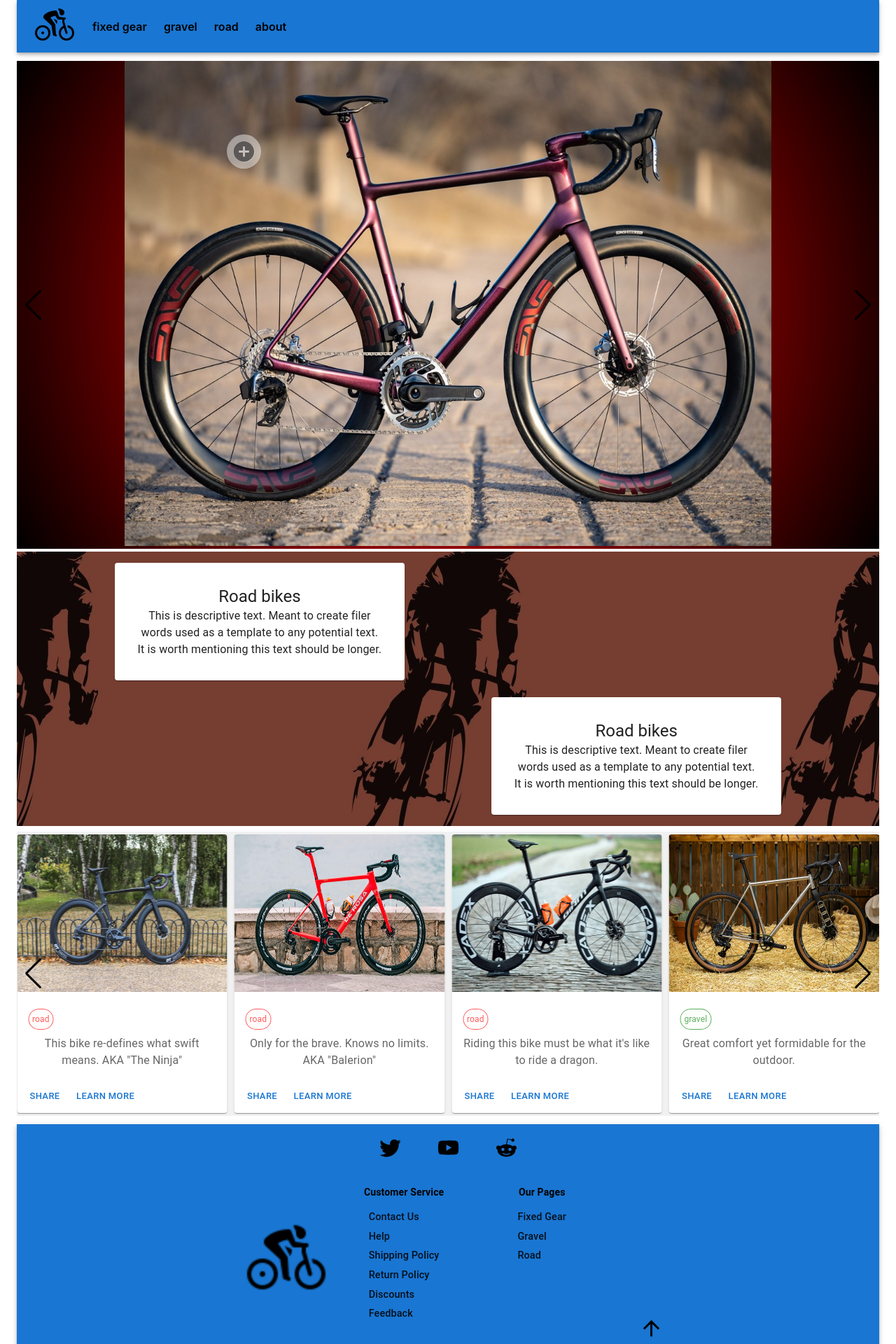
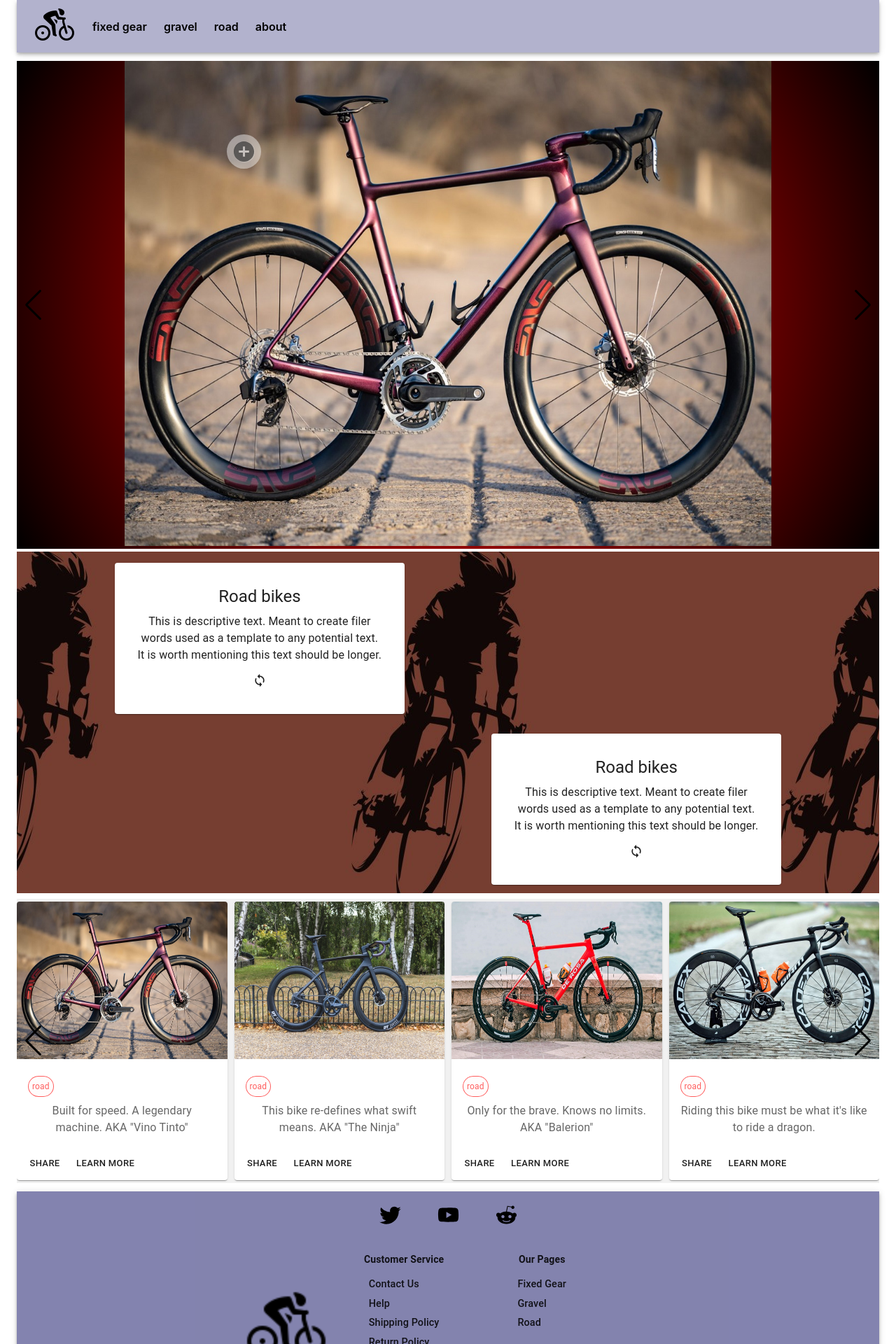
Before and after one commit to samouchka1/coolbikes, a React (Create React App) app: page /road in a window 1280 px wide. Before the commit this address led to /road#road2. Shown: the top 1920 px of the page at 70% size. Built offline with nearby package versions, Linux system fonts and the light colour scheme.

Commit message:
styles edit

```diff
--- a/src/App.css
+++ b/src/App.css
@@ -47,7 +47,7 @@
 
 /*color test*/
 .colorTest {
-  color: #e0e0e074;
+  color: #3c3c7f64;
 }
 
 /* parallax image */
@@ -80,6 +80,11 @@
 .fade-out {
 	-webkit-animation: fade-out .35s ease-out both;
 	        animation: fade-out .35s ease-out both;
+}
+
+.flip-horizontal-bottom {
+	-webkit-animation: flip-horizontal-bottom 0.4s cubic-bezier(0.455, 0.030, 0.515, 0.955) both;
+	        animation: flip-horizontal-bottom 0.4s cubic-bezier(0.455, 0.030, 0.515, 0.955) both;
 }
 
 
@@ -215,3 +220,30 @@
           opacity: 0;
         }
       }
+
+
+/**
+ * ----------------------------------------
+ * animation flip-horizontal-bottom
+ * ----------------------------------------
+ */
+ @-webkit-keyframes flip-horizontal-bottom {
+  0% {
+    -webkit-transform: rotateX(0);
+            transform: rotateX(0);
+  }
+  100% {
+    -webkit-transform: rotateX(-180deg);
+            transform: rotateX(-180deg);
+  }
+}
+@keyframes flip-horizontal-bottom {
+  0% {
+    -webkit-transform: rotateX(0);
+            transform: rotateX(0);
+  }
+  100% {
+    -webkit-transform: rotateX(-180deg);
+            transform: rotateX(-180deg);
+  }
+}
--- a/src/components/About.js
+++ b/src/components/About.js
@@ -19,6 +19,7 @@ export const gradientBgColors = {
 }
 
 const buttonStyles= {
+  color: 'text.primary',
   backgroundColor: 'background.default',
   '&:hover': {
     backgroundColor: '#ffffffa1'
@@ -72,7 +73,15 @@ const About = () => {
           }
         }}
       >
-        <Box sx={{ marginRight: {md: '1rem', xs: '0'}, display: 'flex', flexDirection: 'column', alignItems: 'center'}}>
+        <Box sx={{
+            marginRight: {
+              md: '1rem',
+              xs: '0'
+            },
+            display: 'flex',
+            flexDirection: 'column',
+            alignItems: 'center'
+        }}>
           <Box
             sx={{
               display: 'flex',
--- a/src/components/CardSlider.js
+++ b/src/components/CardSlider.js
@@ -33,6 +33,10 @@ const slideStyles = {
     display: 'flex'
 }
 
+const buttonStyles = {
+    color: 'text.primary'
+}
+
 export const allBikes = [
     ...roadBikes,
     ...gravelBikes,
@@ -47,20 +51,26 @@ const CardSlider = () => {
             <Swiper
                 modules={[Navigation, HashNavigation, Autoplay]}
                 navigation={true}
+                // spaceBetween={10}
+                // centeredSlides={true}
                 hashNavigation={{
                     watchState: true,
-                  }}
-                autoplay={{
-                delay: 2500,
-                disableOnInteraction: false,
                 }}
+                // autoplay={{
+                // delay: 2500,
+                // disableOnInteraction: false,
+                // }}
                 loop={true}
                 breakpoints={{
                     600: {
                       slidesPerView: 1,
                       spaceBetween: 10,
                     },
-                    800: {
+                    700 : {
+                        slidesPerView: 3,
+                        spaceBetween: 10,
+                    },
+                    1100: {
                       slidesPerView: 4,
                       spaceBetween: 10,
                     },
@@ -72,13 +82,20 @@ const CardSlider = () => {
                         key={bike}
                         data-hash={bike.hash}
                     >
-                        <Card sx={{ width: 345, margin: '.25rem 0' }}>
+                        <Card
+                            sx={{
+                                width: {
+                                    md: 360,
+                                    xs: '100%'
+                                },
+                                margin: '.25rem 0'
+                            }}>
                             <CardActionArea
-                                className={
-                                    `${bike.name.includes('fixed') ? 'bluebg' : ''}
+                                className={`
+                                    ${bike.name.includes('fixed') ? 'bluebg' : ''}
                                     ${bike.name.includes('gravel') ? 'greenbg' : ''}
-                                    ${bike.name.includes('road') ? 'redbg' : ''}`
-                                }
+                                    ${bike.name.includes('road') ? 'redbg' : ''}
+                                `}
                             >
                                 <Link to={bike.route} style={{textDecoration: 'none'}}>
                                     {/* <HashLink
@@ -101,19 +118,19 @@ const CardSlider = () => {
                                                     margin: '.5rem 0',
                                                     width: 'fit-content'
                                                 }}
-                                                className={
-                                                    `${bike.name.includes('fixed') ? 'bluetxt' : ''}
+                                                className={`
+                                                    ${bike.name.includes('fixed') ? 'bluetxt' : ''}
                                                     ${bike.name.includes('gravel') ? 'greentxt' : ''}
-                                                    ${bike.name.includes('road') ? 'redtxt' : ''}`
-                                                }
+                                                    ${bike.name.includes('road') ? 'redtxt' : ''}
+                                                `}
                                             >{bike.type}</Typography>
                                             <Typography variant="body1" color="text.secondary">
                                             {bike.info}
                                             </Typography>
                                         </CardContent>
                                         <CardActions>
-                                            <Button size="small">Share</Button>
-                                            <Button size="small">Learn More</Button>
+                                            <Button sx={buttonStyles} size="small">Share</Button>
+                                            <Button sx={buttonStyles} size="small">Learn More</Button>
                                         </CardActions>
                                     {/* </HashLink> */}
                                 </Link>
--- a/src/components/Footer.js
+++ b/src/components/Footer.js
@@ -119,6 +119,7 @@ const footerLinkStyles = {
 const footerSectionStyles = {
     // width: '100%',
     padding: '1rem 3rem 1rem 1rem',
+    color: 'text.primary'
 
 }
 
@@ -159,7 +160,7 @@ const Footer = () => {
                         ))}
                     </List>
                 </Toolbar>
-            </AppBar>
+
 
                 {/* SECTION */}
                 <Box sx={{display: 'flex', justifyContent: 'space-between', width: {md: '50%', xs:'100%'}, margin: '0 auto'}}>
@@ -232,7 +233,7 @@ const Footer = () => {
                 </Box>
 
                 <Tooltip title="CoolBikes">
-                <Link href="#abc" sx={{textDecoration: 'none', color: 'common.black'}}>
+                    <Link href="#abc" sx={{textDecoration: 'none', color: 'text.primary'}}>
                         <Box
                             // className="App-logo"
                             component="img"
@@ -252,6 +253,8 @@ const Footer = () => {
                         &copy; {new Date().getFullYear()} samouchka
                     </Typography>
                 </Box>
+
+            </AppBar>
         </Box>
 
     </Container>
--- a/src/components/Gravel.js
+++ b/src/components/Gravel.js
@@ -29,7 +29,7 @@ import {gradientBgColors } from './About';
   export const gravelBikes = [
     {
       name: 'gravel1.jpg',
-      info: 'Great comfort yet formidable for the outdoor.',
+      info: 'Great comfort yet formidable for the outdoor. Tested true.',
       route: '/gravel#gravel1',
       hash: '#gravel1',
       type: 'gravel'
--- a/src/components/Navbar.js
+++ b/src/components/Navbar.js
@@ -7,7 +7,7 @@ import {
     // Typography,
     Box,
     IconButton,
-    // Tooltip,
+    Tooltip,
     // Button,
 } from '@mui/material';
 import { Link } from 'react-router-dom';
@@ -32,7 +32,7 @@ const arrayNavLinks = [
   }
 ]
 
-const navBar = {
+const navBarStyles = {
   position: 'relative',
   display: 'flex',
   flexDirection: 'row',
@@ -42,7 +42,7 @@ const navBar = {
   },
   alignItems:'center',
   height: 75, //height
-  backgroundColor : 'primary',
+  backgroundColor : 'primary.main', //bgolor
   width: '100%',
   marginBottom: '.75rem'
 }
@@ -62,9 +62,10 @@ const Navbar = () => {
   return (
     <Container maxWidth={false}>
       {/* <Bounce direction="down"> */}
-        <AppBar sx={navBar}>
+        <AppBar sx={navBarStyles}>
           <Toolbar>
             <Box sx={{display: 'flex', gap: { md:'1.5rem', xs: '.65rem'}, justifyContent: 'space-between', alignItems: 'center'}}>
+              <Tooltip title="CoolBikes">
                 <IconButton sx={{margin: {md:  '0 -10px', xs: '0 -15px'}}}>
                   <Link to='/'>
                     <Box
@@ -75,6 +76,8 @@ const Navbar = () => {
                     />
                   </Link>
                 </IconButton>
+                </Tooltip>
+
               {arrayNavLinks.map((link) => (
                 <Box>
                   <Link style={navLinks} to={link.route}>{link.name}</Link>
--- a/src/components/module/Banner.js
+++ b/src/components/module/Banner.js
@@ -4,11 +4,32 @@ import {
     Box,
     Typography,
     Paper,
+    Button,
 } from '@mui/material';
+import LoopIcon from '@mui/icons-material/Loop';
 import { Slide } from "react-awesome-reveal";
+
+import "../../App.css"
+
+const buttonStyles = {
+    color: 'text.primary'
+}
 
 
 const Banner = ({section}) => {
+
+    const [open1, setOpen1] = React.useState(false)
+    const [open2, setOpen2] = React.useState(false)
+
+
+    //**use conditional for 'unflip' effect**
+
+    const flipBox1 = () => {
+        setOpen1(!open1)
+    }
+    const flipBox2 = () => {
+        setOpen2(!open2)
+    }
 
   return (
     <Container maxWidth={false} sx={{margin: '.50rem 0'}}>
@@ -31,11 +52,17 @@ const Banner = ({section}) => {
             }}>
                 <Slide direction="left" triggerOnce>
                     <Paper
+                        className={open1 ? 'flip-horizontal-bottom' : null}
                         sx={{
+                            height: {
+                                md: '9.5rem',
+                                sm: '',
+                                xs: ''
+                            },
                             margin: '1rem 0 .75rem 0',
                             padding: {
                                 md :'2rem',
-                                xs: '.75rem'
+                                xs: '.50rem'
                             },
                             width: {
                                 md: 350,
@@ -48,6 +75,7 @@ const Banner = ({section}) => {
                                 sm: '60%',
                                 xs: '30%'
                             },
+                            overflowY: 'auto' //overflowY
                     }}>
                         <Typography variant="h5">
                             {section.title}
@@ -56,20 +84,65 @@ const Banner = ({section}) => {
                             fontSize: {
                                 md: '1rem',
                                 xs: '.85rem'
-                            }
+                            },
+                            margin: '.50rem 0',
+
                         }}>
                             {section.description}
                         </Typography>
+                        <Button onClick={flipBox1}>
+                            <LoopIcon sx={buttonStyles} fontSize="small" />
+                        </Button>
                     </Paper>
+
+
+                    {/* test */}
+
+                    {/* <Paper //FLIP SIDE
+                        className=""
+                        sx={{
+                            margin: '1rem 0 .75rem 0',
+                            padding: {
+                                md :'2rem',
+                                xs: '.50rem'
+                            },
+                            width: {
+                                md: 350,
+                                sm: 225,
+                                xs: 150
+                            },
+                            position: 'relative',
+                            right: {
+                                md: '65%',
+                                sm: '60%',
+                                xs: '30%'
+                            },
+                        }}
+                    >
+                        <Box
+                            sx={{
+                                height: '100%',
+                                width: '100%'
+                            }}
+                            component="img"
+                            alt="img"
+                        />
+                    </Paper> */}
+
+                    {/* test */}
+
+
+
                 </Slide>
 
                 <Slide direction="right" triggerOnce>
                     <Paper
+                        className={open2 ? 'flip-horizontal-bottom' : null}
                         sx={{
-                            margin: '.75rem 0 1rem 0',
+                            margin: '1rem 0 .75rem 0',
                             padding: {
                                 md :'2rem',
-                                xs: '.75rem'
+                                xs: '.50rem'
                             },
                             width: {
                                 md: 350,
@@ -84,17 +157,23 @@ const Banner = ({section}) => {
                             },
                     }}>
                         <Typography variant="h5">
-                           {section.title}
+                            {section.title}
                         </Typography>
                         <Typography sx={{
                             fontSize: {
                                 md: '1rem',
                                 xs: '.85rem'
-                            }
+                            },
+                            margin: '.50rem 0'
+
                         }}>
                             {section.description}
                         </Typography>
+                        <Button onClick={flipBox2}>
+                            <LoopIcon sx={buttonStyles} fontSize="small" />
+                        </Button>
                     </Paper>
+
                 </Slide>
 
             </Box>
```
Also changed, not shown: src/App.js (+11 -3 lines). Lines whose indentation alone changed are shown as unchanged.
